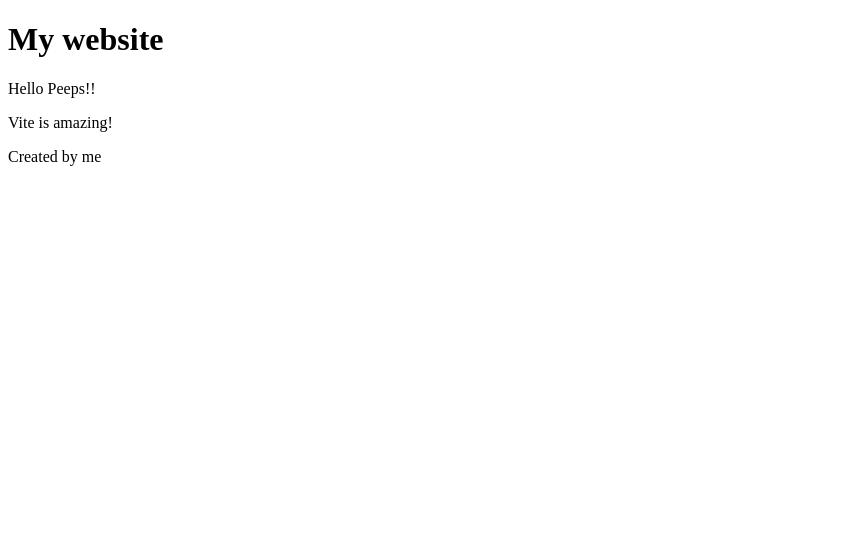
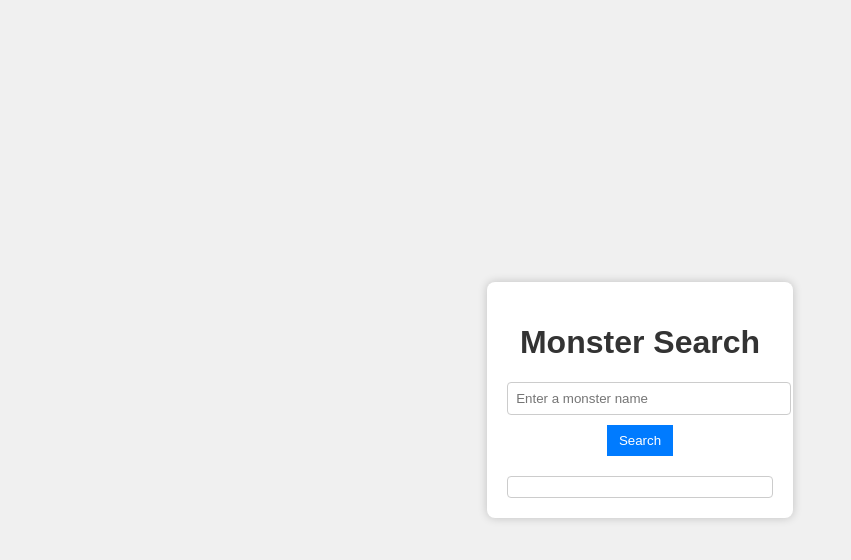
Before and after one commit to ajenec/Dungeons-N-Dragons, a website built with Vite: page app/index.html in a window 1280 px wide. Shown: the whole page, without its empty margins (0-851 px from the left). Built offline with nearby package versions, Linux system fonts and the light colour scheme.

Commit message:
monster name fetched to console

```diff
--- a/app/index.html
+++ b/app/index.html
@@ -4,18 +4,16 @@
     <meta charset="UTF-8" />
     <link rel="icon" type="image/svg+xml" href="/vite.svg" />
     <meta name="viewport" content="width=device-width, initial-scale=1.0" />
-    <title>Vite App</title>
+    <title>Monster Search</title>
   </head>
   <body>
-    <header>
-      <h1>My website</h1>
-    </header>
-    <main>
-      <p>Hello Peeps!!</p>
-    </main>
-    <footer>
-      <p>Created by me</p>
-    </footer>
+    <div class="container">
+      <h1>Monster Search</h1>
+      <input type="text" id="monsterInput" placeholder="Enter a monster name" />
+      <button id="searchButton">Search</button>
+      <div id="monsterResult" class="monster-result"></div>
+    </div>
+
     <script type="module" src="src/main.js"></script>
   </body>
 </html>
--- /dev/null
+++ b/app/src/allInfo.js
@@ -0,0 +1,15 @@
+import { fetchData } from "./fetch";
+
+export const searchMonster = async (monsterName) => {
+  console.log("Searching for:", monsterName); // Log the name of the monster being searched for
+  try {
+    // Fetch the list of monsters (with pagination handling)
+    const monstersData = await fetchData(
+      `https://www.dnd5eapi.co/api/monsters/${monsterName.toLowerCase()}`
+    );
+
+    console.log("Fetched Monsters Data:", monstersData); // Log the raw API response
+  } catch (error) {
+    console.error("Error fetching data:", error);
+  }
+};
--- a/app/src/fetch.js
+++ b/app/src/fetch.js
@@ -1,6 +1,6 @@
 //https://www.dnd5eapi.co/api/
 
-const fetchData = async (url, options = {}) => {
+export const fetchData = async (url, options = {}) => {
   try {
     const response = await fetch(url, options);
 
--- a/app/src/main.js
+++ b/app/src/main.js
@@ -1,10 +1,19 @@
 import "./style.css";
+import { searchMonster } from "./allInfo";
 
 const main = () => {
-  const p = document.createElement("p");
-  p.textContent = "Vite is amazing!";
+  // const monsterInput = document.getElementById("monsterInput");
+  const searchButton = document.getElementById("searchButton");
+  // const monsterResult = document.getElementById("monsterResult");
 
-  document.querySelector("main").append(p);
+  searchButton.addEventListener("click", () => {
+    const monsterName = monsterInput.value.trim().toLowerCase();
+    if (monsterName) {
+      searchMonster(monsterName);
+    } else {
+      monsterResult.innerHTML = "Please enter a name";
+    }
+  });
 };
 
 main();
--- a/app/src/style.css
+++ b/app/src/style.css
@@ -0,0 +1,46 @@
+body {
+  font-family: Arial, sans-serif;
+  background-color: #f0f0f0;
+  margin: 0;
+  padding: 0;
+  display: flex;
+  justify-content: center;
+  align-items: center;
+  min-height: 100vh;
+}
+
+.container {
+  background-color: white;
+  border-radius: 8px;
+  padding: 20px;
+  box-shadow: 0 0 10px rgba(0, 0, 0, 0.2);
+  text-align: center;
+}
+
+h1 {
+  color: #333;
+}
+
+#monsterInput {
+  width: 100%;
+  padding: 8px;
+  margin-bottom: 10px;
+  border: 1px solid #ccc;
+  border-radius: 4px;
+}
+
+#searchButton {
+  background-color: #007bff;
+  color: white;
+  border: none;
+  padding: 8px 12px;
+  cursor: pointer;
+}
+
+.monster-result {
+  margin-top: 20px;
+  padding: 10px;
+  border: 1px solid #ccc;
+  border-radius: 4px;
+  text-align: left;
+}
```
Also changed, not shown: app/package.json (+15 -1 lines), 1 other file.
